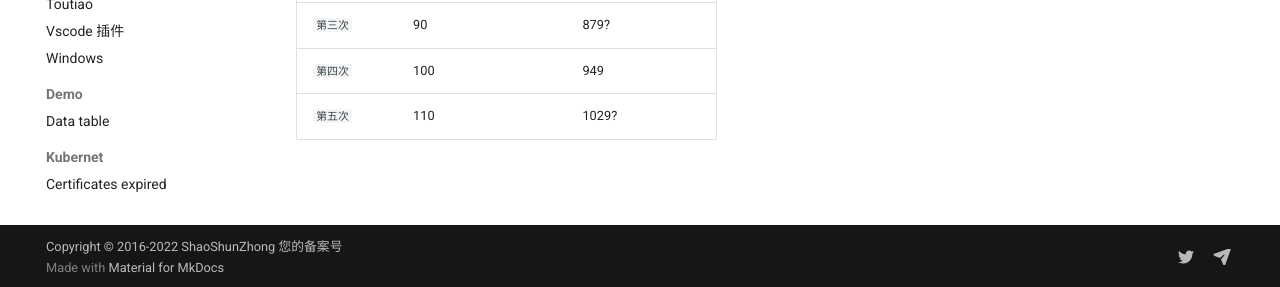
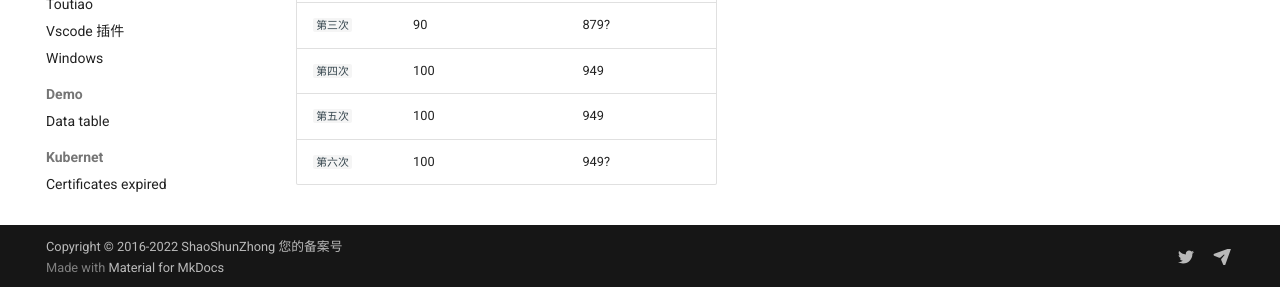
Before and after one commit to ShaoOrg/bulletin, an MkDocs documentation site: the page built from docs/issues/pdd-video.md, in a window 1280 px wide and 1083 px high. Shown: the part 793-1080 px from the top of the window. Built offline with MkDocs 1.6.1 and Material for MkDocs 9.7.7, drawn with Linux system fonts in a browser that asks for light colours; emoji names are drawn with the system emoji font; comment, search, counter and statistics services are not loaded.

Commit message:
NOCR: foo

```diff
--- a/docs/issues/pdd-video.md
+++ b/docs/issues/pdd-video.md
@@ -15,4 +15,5 @@
 | `第二次`           | 80  | 819 |
 | `第三次`           | 90  | 879? |
 | `第四次`           | 100 | 949 |
-| `第五次`           | 110 | 1029? |
+| `第五次`           | 100 | 949 |
+| `第六次`           | 100 | 949? |
```
